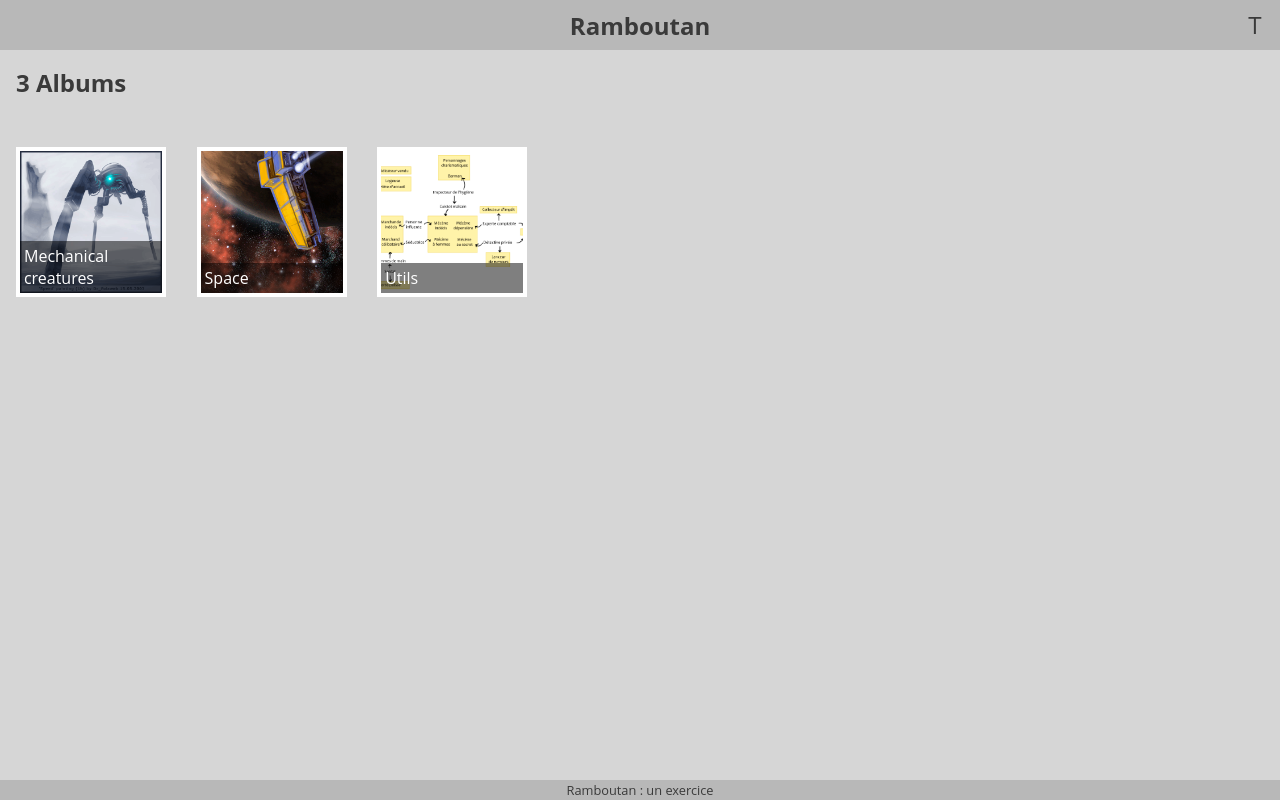
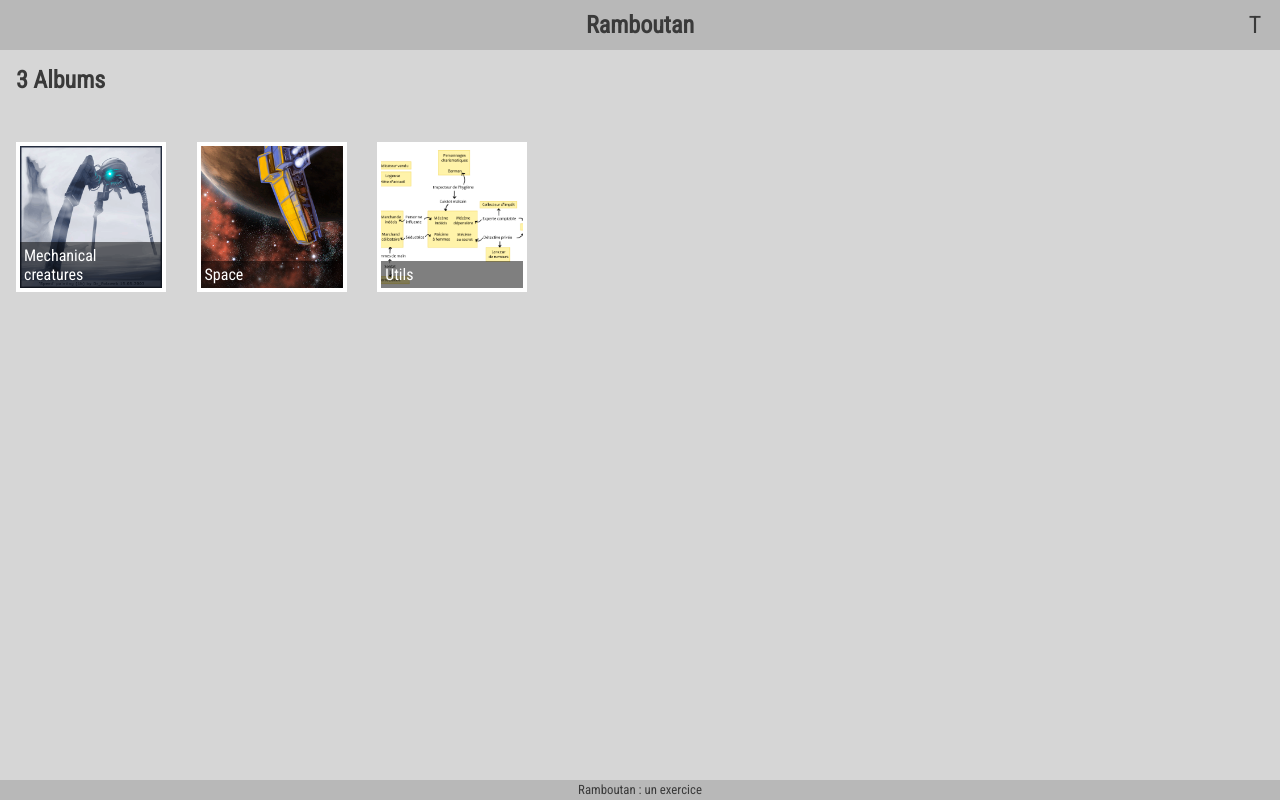
Before and after one commit to PierreMatterne/ramboutan, a website: page src/index.html in a window 1280 px wide. Drawn offline with nearby package versions, Linux system fonts and the light colour scheme; files that its build step writes are made by us from their sources; files whose address does not match are found by name.

Commit message:
Added two Google fonts
Fonts are : Roboto, Roboto Condensed
Applied on #app

```diff
--- a/src/css/scss/_layout.scss
+++ b/src/css/scss/_layout.scss
@@ -3,6 +3,7 @@
 	display: grid;
 	grid-template-rows: auto 20px; // main, footer
 	grid-gap:0;
+	font-family: 'Roboto Condensed','Roboto', sans-serif;
 }
 
 main {
--- a/src/includes/inc.start.html
+++ b/src/includes/inc.start.html
@@ -1,17 +1,15 @@
 <!DOCTYPE html>
-
 <html lang="en">
 
 <head>
+	<!-- Base meta -->
 	<meta charset="UTF-8">
 	<meta name="description" content="Exercice de création d'une interface de gestion d'image." />
 	<meta name="author" content="Pierre Matterne">
 	<meta name="viewport" content="width=device-width, initial-scale=1.0">
 	<title>Ramboutan</title>
-	<link rel="stylesheet" href="./css/style.css">
-	<script src="js/data.min.js"></script>
-	<script src="js/vendors/vue.min.js"></script>
 
+	<!-- Favicons -->
 	<link rel="apple-touch-icon" sizes="57x57" href="favicons/apple-icon-57x57.png">
 	<link rel="apple-touch-icon" sizes="60x60" href="favicons/apple-icon-60x60.png">
 	<link rel="apple-touch-icon" sizes="72x72" href="favicons/apple-icon-72x72.png">
@@ -29,6 +27,16 @@
 	<meta name="msapplication-TileColor" content="#ffffff">
 	<meta name="msapplication-TileImage" content="favicons/ms-icon-144x144.png">
 	<meta name="theme-color" content="#ffffff">
+
+	<!-- Javascripts -->
+	<script src="js/data.min.js"></script>
+	<script src="js/vendors/vue.min.js"></script>
+
+	<!-- Google fonts -->
+	<link href="https://fonts.googleapis.com/css?family=Roboto|Roboto+Condensed&display=swap" rel="stylesheet">
+
+	<!-- Local style -->
+	<link rel="stylesheet" href="./css/style.css">
 </head>
 
 <body>
```
Also changed, not shown: dist/css/style.css, dist/index.html.
